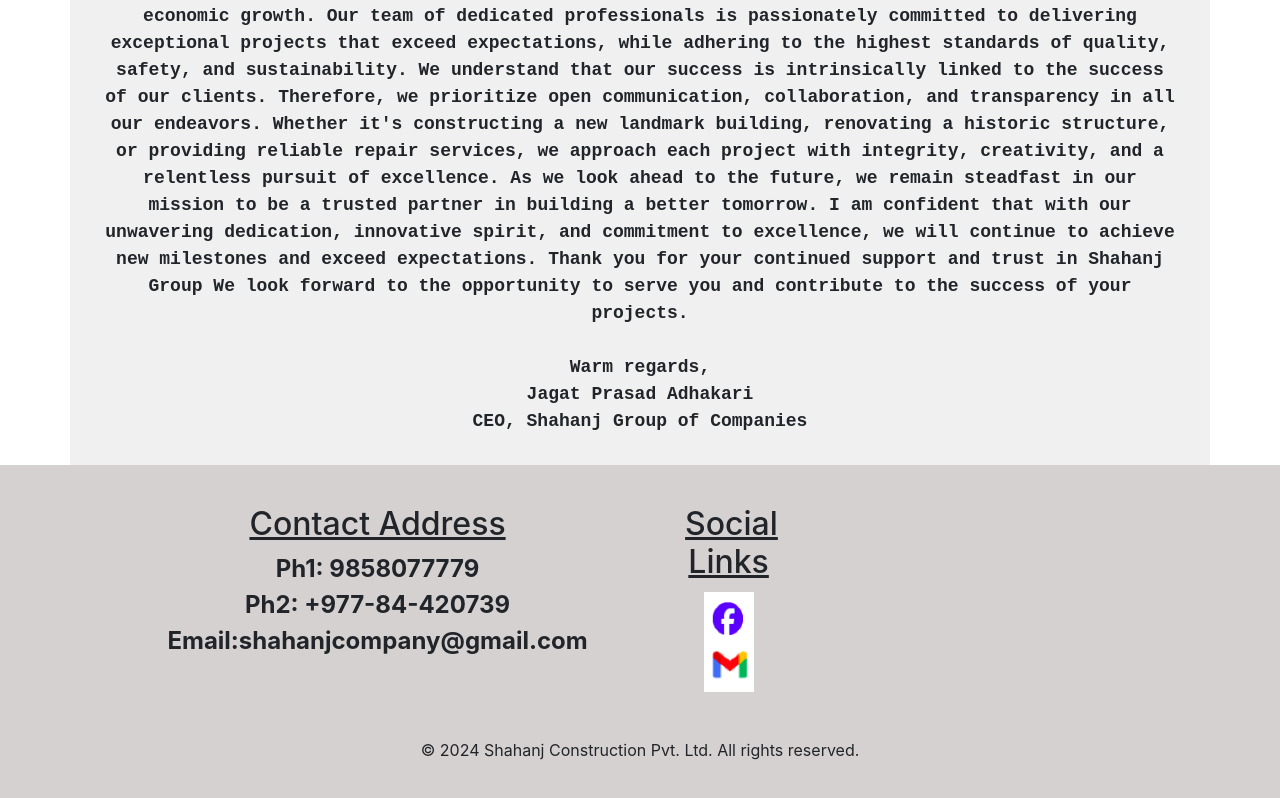
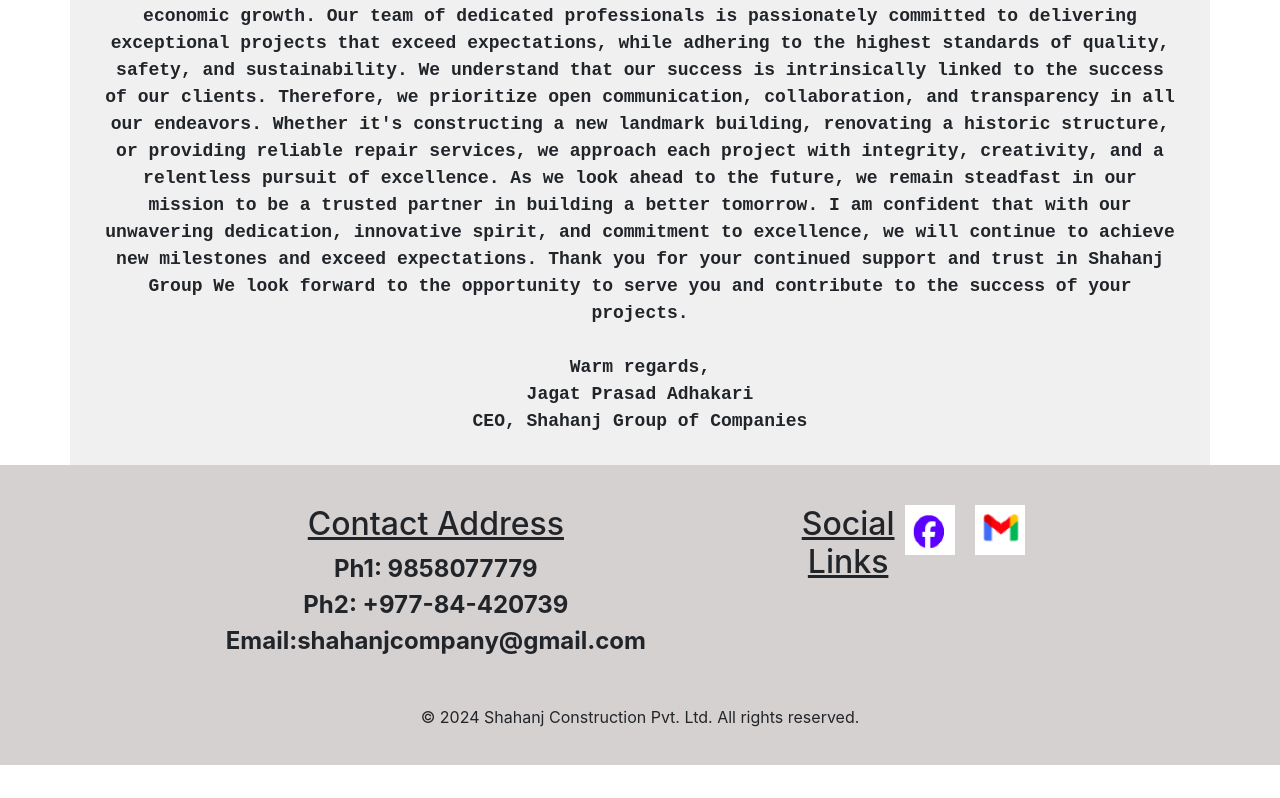
Before and after one commit to nirajandhaurali/sahanj-construction, a plain HTML site: page index.html in a window 1280 px wide. Shown: the part 894-1692 px from the top of the page. After the commit the page ends 1659 px from the top, so only its background shows below. Drawn offline with nearby package versions, Linux system fonts and the light colour scheme.

Commit message:
styles.css

```diff
--- a/styles.css
+++ b/styles.css
@@ -35,6 +35,16 @@ header {
     text-decoration: underline;
 }
 
+.social-links {
+    display: flex;
+    justify-content: space-between;
+}
+
+.social-icon {
+    list-style: none;
+}
+
+
 .social-links ul {
     display: flex;
     justify-content: center;
@@ -45,6 +55,7 @@ header {
 .social-links li {
     margin: 0 10px;
 }
+
 
 .social-links img {
     width: 50px;
```
